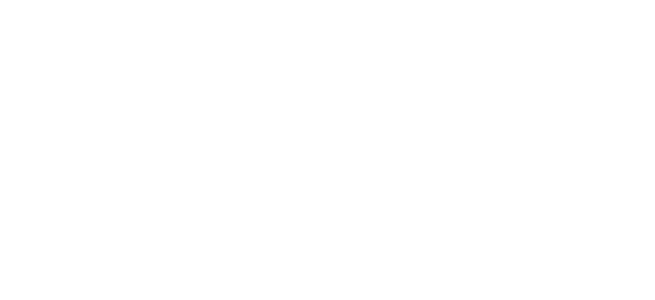
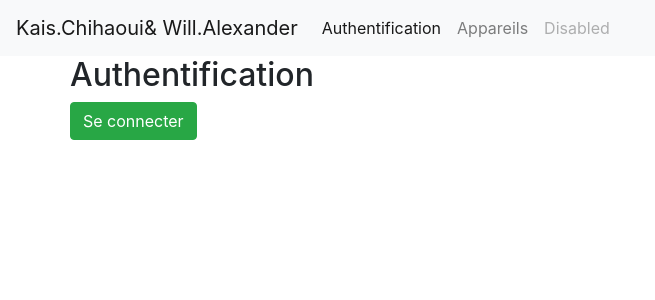
Before and after one commit to KAISCHIHAOUI/angular-tuto-one, an Angular app: page /auth in a window 1280 px wide. Shown: the top 300 px of the page, without its empty margins (0-655 px from the left). Built offline with nearby package versions, Linux system fonts and the light colour scheme.

Commit message:
1 file modified

```diff
--- a/src/app/auth/auth.component.html
+++ b/src/app/auth/auth.component.html
@@ -1,7 +1,3 @@
 <h2>Authentification</h2>
-<button class="btn btn-success"
-        *ngIf="!authStatus"
-        (click)="onSignIn()" >Se connecter</button>
-<button class"btn btn-danger"
-        *ngIf="authStatus"
-        (click)="onSignOut()">Se déconnecter</button>
+<button class="btn btn-success" *ngIf="!authStatus" (click)="onSignIn()">Se connecter</button>
+<button class="btn btn-danger" *ngIf="authStatus" (click)="onSignOut()">Se déconnecter</button>
```
